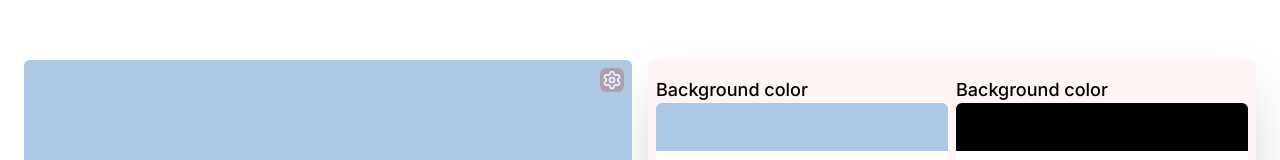
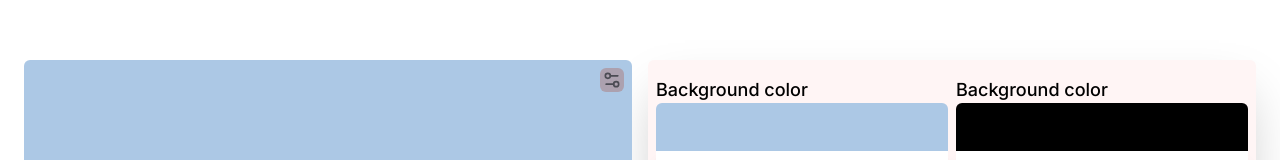
Before and after one commit to alpha1207vj/CHECKERCONTRASTOWCAG, a Next.js app: page / in a window 1280 px wide. Shown: the part 342-502 px from the top of the page. Built offline with nearby package versions, Linux system fonts and the light colour scheme.

Commit message:
setting icon changed

```diff
--- a/app/components/button_tool.tsx
+++ b/app/components/button_tool.tsx
@@ -1,6 +1,6 @@
 
 "use client"
-import { Settings } from "lucide-react"
+import { Settings ,Settings2} from "lucide-react"
 import { useState ,useRef, useEffect} from "react"
 import CardTool from "./card.tool"
 
@@ -32,7 +32,7 @@ const [showTool,setShowTool] = useState(false)
     return(
         <>
            <button ref={inputRef} onClick={()=>{setShowTool(!showTool)}} className='absolute flex items-center justify-center w-6 h-6 transition-all duration-75 rounded-md top-2 right-2 bg-gray-tool-brand active:scale-90 opacity-[0.8]'>
-              <Settings size={20}  color='white'/>
+              <Settings2 size={20}  color='black' opacity={0.7}/>
             </button>
          <CardTool color = {color} color1= {color1} onColorChange={onColorChange} onColorChange1={onColorChange1} isOpen={showTool}/>
         </>
```
